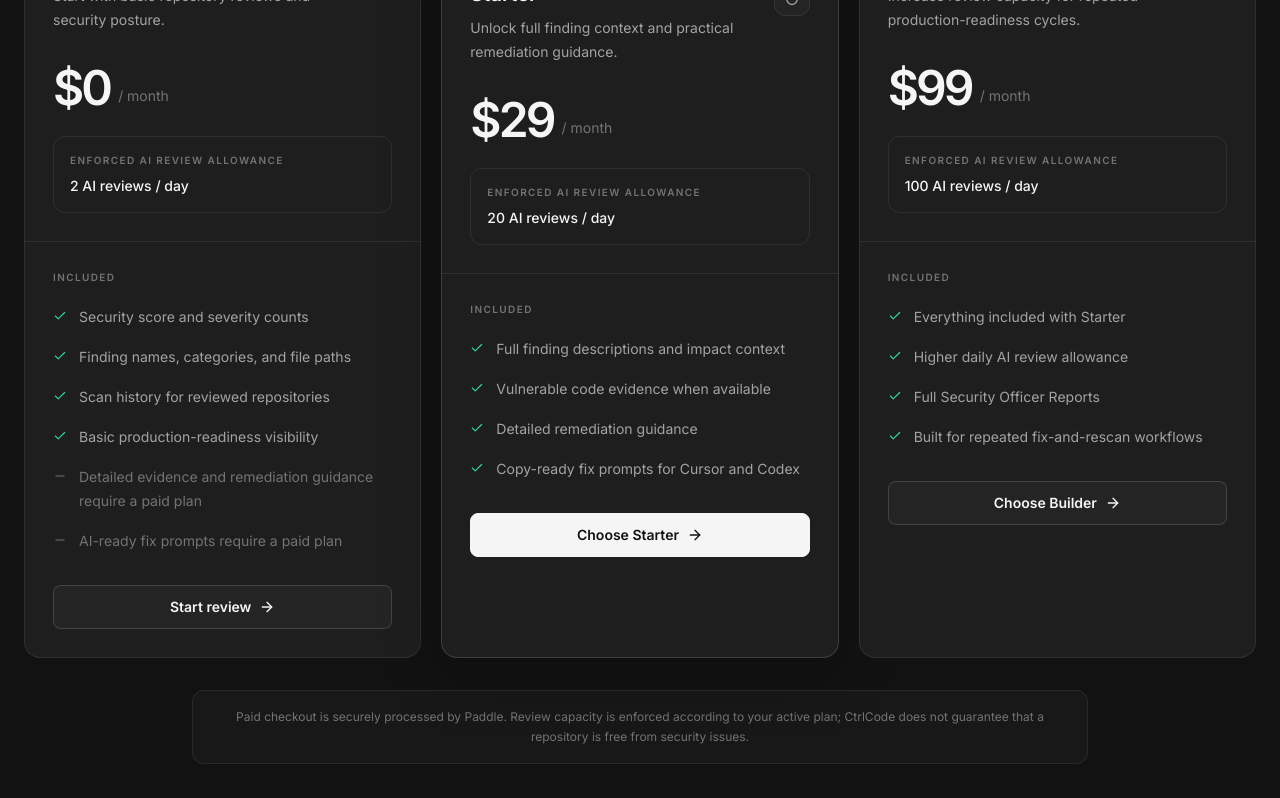
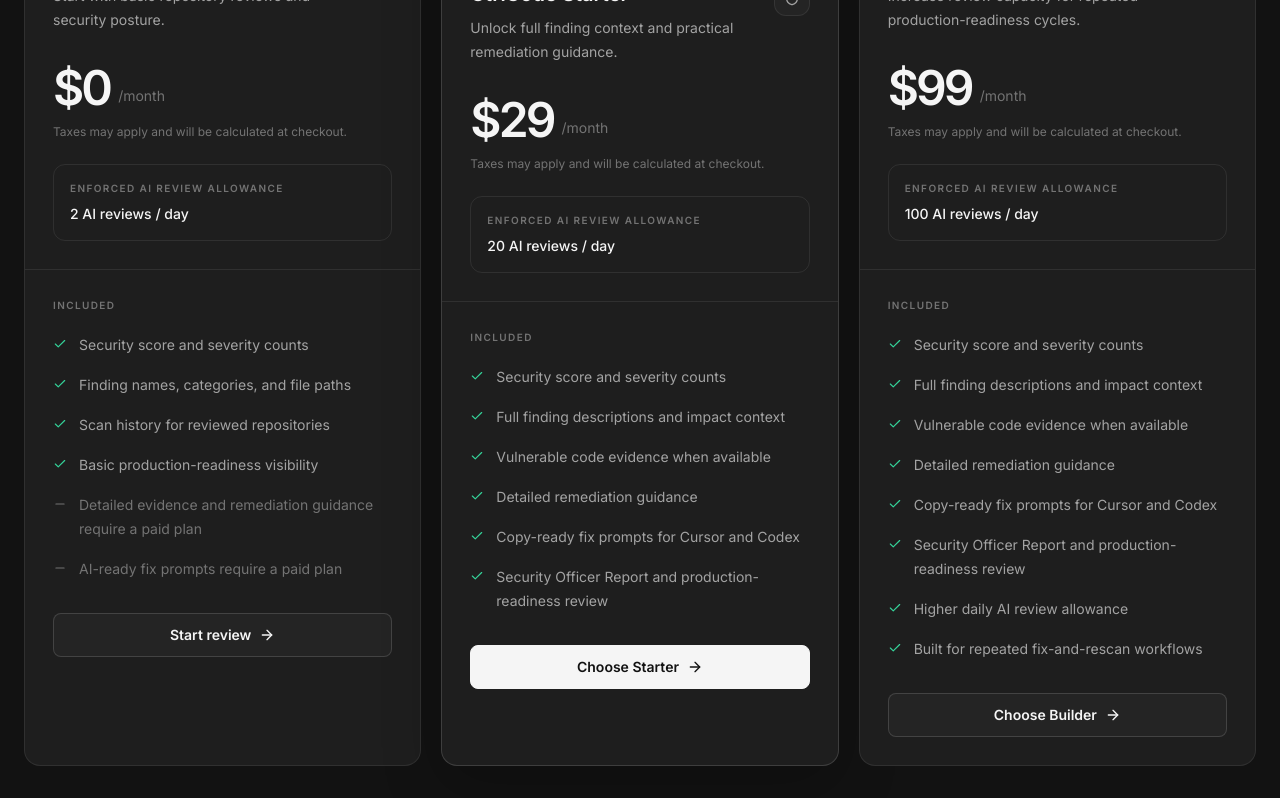
Before and after one commit to Haris17-irsSMEX/vibesafe, a Next.js app: page /pricing in a window 1280 px wide. Shown: the part 740-1538 px from the top of the page. Built offline with nearby package versions, Linux system fonts and the light colour scheme.

Commit message:
fix pricing clarity for paddle domain approval

```diff
--- a/app/checkout/page.tsx
+++ b/app/checkout/page.tsx
@@ -85,7 +85,7 @@ export default async function CheckoutPage({
                     Selected plan
                   </p>
                   <p className="mt-2 text-lg font-semibold text-cc-text">
-                    {selectedPlan.label}
+                    CtrlCode {selectedPlan.label}
                   </p>
                   <p className="mt-1 text-xs text-cc-muted">
                     {selectedPlan.scanAllowanceLabel}
@@ -100,6 +100,9 @@ export default async function CheckoutPage({
                   </p>
                 </div>
               </div>
+              <p className="mt-4 text-xs leading-5 text-cc-subtle">
+                Taxes may apply and will be calculated at checkout.
+              </p>
               <Link
                 href="/login"
                 className="mt-6 inline-flex h-11 w-full items-center justify-center rounded-lg bg-cc-text px-6 text-sm font-semibold text-cc-bg transition-colors hover:bg-white focus-visible:outline-none focus-visible:ring-2 focus-visible:ring-white/70"
@@ -143,7 +146,7 @@ export default async function CheckoutPage({
                 Selected plan
               </p>
               <h2 className="mt-2 text-xl font-semibold text-cc-text">
-                {selectedPlan.label}
+                CtrlCode {selectedPlan.label}
               </h2>
               <p className="mt-1 text-xs text-cc-muted">
                 {selectedPlan.scanAllowanceLabel}
@@ -155,6 +158,9 @@ export default async function CheckoutPage({
               </span>
               <p className="mt-1 text-xs text-cc-subtle">
                 {selectedPlan.displayPriceSuffix}
+              </p>
+              <p className="mt-2 text-xs leading-5 text-cc-subtle">
+                Taxes may apply and will be calculated at checkout.
               </p>
             </div>
           </div>
@@ -184,7 +190,7 @@ export default async function CheckoutPage({
                 <Link href="/privacy" className="text-cc-text underline-offset-4 hover:underline">
                   Privacy Policy
                 </Link>
-                .
+                . Taxes may apply and will be calculated at checkout.
               </p>
             </div>
 
--- a/app/pricing/page.tsx
+++ b/app/pricing/page.tsx
@@ -53,7 +53,9 @@ export default function PricingPage() {
               <div className="border-b border-cc-border p-6 sm:p-7">
                 <div className="flex items-start justify-between gap-4">
                   <div>
-                    <h2 className="text-xl font-semibold text-cc-text">{plan.label}</h2>
+                    <h2 className="text-xl font-semibold text-cc-text">
+                      CtrlCode {plan.label}
+                    </h2>
                     <p className="mt-2 min-h-12 text-sm leading-6 text-cc-muted">
                       {plan.shortDescription}
                     </p>
@@ -71,6 +73,9 @@ export default function PricingPage() {
                     {plan.displayPriceSuffix}
                   </span>
                 </div>
+                <p className="mt-3 text-xs text-cc-subtle">
+                  Taxes may apply and will be calculated at checkout.
+                </p>
 
                 <div className="mt-6 rounded-xl border border-cc-border bg-cc-bg-secondary p-4">
                   <p className="text-[10px] font-semibold uppercase tracking-[0.14em] text-cc-subtle">
@@ -121,8 +126,9 @@ export default function PricingPage() {
         <div className="mx-auto mt-8 max-w-4xl rounded-xl border border-cc-border bg-cc-secondary px-5 py-4 text-center">
           <p className="text-xs leading-5 text-cc-subtle">
             Paid checkout is securely processed by Paddle. Review capacity is enforced
-            according to your active plan; CtrlCode does not guarantee that a repository
-            is free from security issues.
+            according to your active plan. Taxes may apply and will be calculated at
+            checkout. CtrlCode does not guarantee that a repository is free from security
+            issues.
           </p>
         </div>
       </section>
--- a/lib/pricing.ts
+++ b/lib/pricing.ts
@@ -31,7 +31,7 @@ export const PRICING_PLANS: readonly PricingPlan[] = [
     label: "Free",
     shortDescription: "Start with basic repository reviews and security posture.",
     displayPriceMonthly: "$0",
-    displayPriceSuffix: "/ month",
+    displayPriceSuffix: "/month",
     scanAllowanceLabel: getAiScanAllowanceLabel("free"),
     repoAllowanceLabel: null,
     highlighted: false,
@@ -53,17 +53,19 @@ export const PRICING_PLANS: readonly PricingPlan[] = [
     label: "Starter",
     shortDescription: "Unlock full finding context and practical remediation guidance.",
     displayPriceMonthly: "$29",
-    displayPriceSuffix: "/ month",
+    displayPriceSuffix: "/month",
     scanAllowanceLabel: getAiScanAllowanceLabel("starter"),
     repoAllowanceLabel: null,
     highlighted: true,
     ctaLabel: "Choose Starter",
     ctaHref: "/checkout?plan=starter",
     features: [
+      "Security score and severity counts",
       "Full finding descriptions and impact context",
       "Vulnerable code evidence when available",
       "Detailed remediation guidance",
       "Copy-ready fix prompts for Cursor and Codex",
+      "Security Officer Report and production-readiness review",
     ],
     limitations: [],
   },
@@ -72,16 +74,20 @@ export const PRICING_PLANS: readonly PricingPlan[] = [
     label: "Builder",
     shortDescription: "Increase review capacity for repeated production-readiness cycles.",
     displayPriceMonthly: "$99",
-    displayPriceSuffix: "/ month",
+    displayPriceSuffix: "/month",
     scanAllowanceLabel: getAiScanAllowanceLabel("builder"),
     repoAllowanceLabel: null,
     highlighted: false,
     ctaLabel: "Choose Builder",
     ctaHref: "/checkout?plan=builder",
     features: [
-      "Everything included with Starter",
+      "Security score and severity counts",
+      "Full finding descriptions and impact context",
+      "Vulnerable code evidence when available",
+      "Detailed remediation guidance",
+      "Copy-ready fix prompts for Cursor and Codex",
+      "Security Officer Report and production-readiness review",
       "Higher daily AI review allowance",
-      "Full Security Officer Reports",
       "Built for repeated fix-and-rescan workflows",
     ],
     limitations: [],
```
